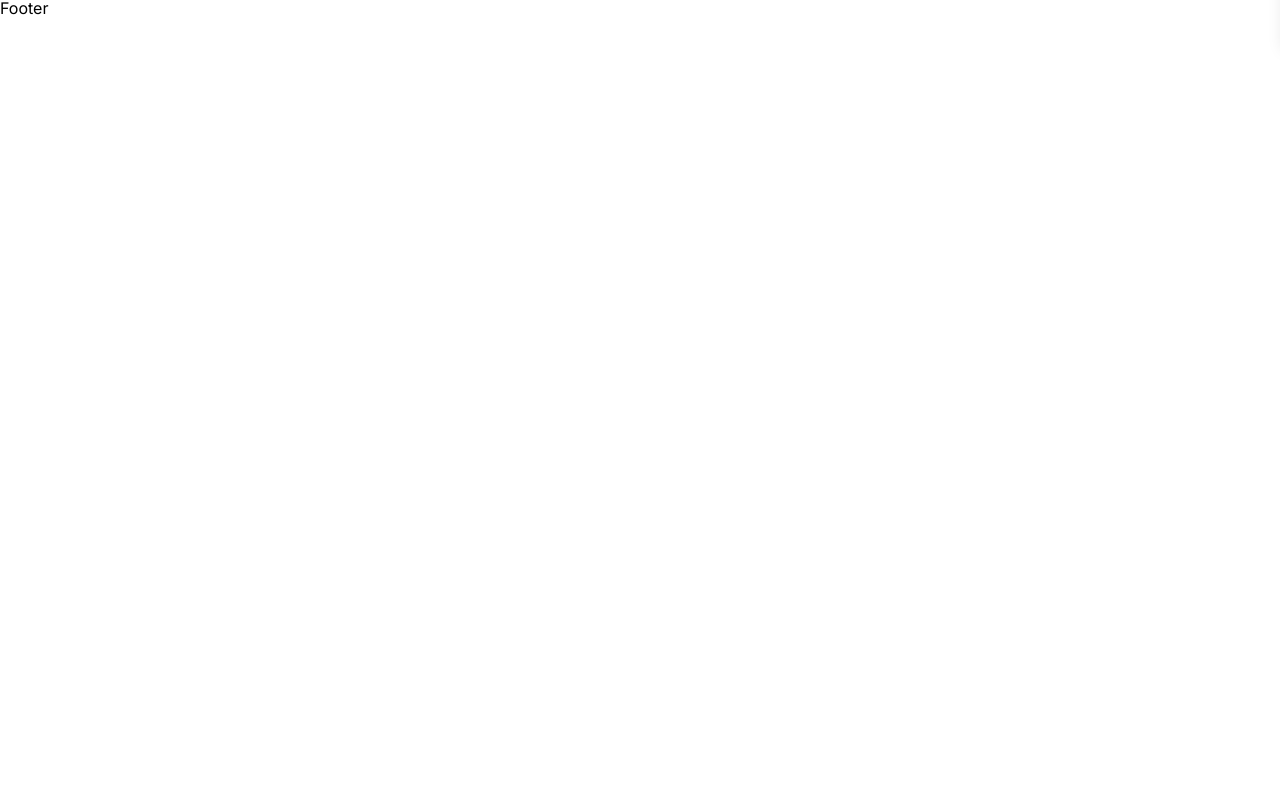
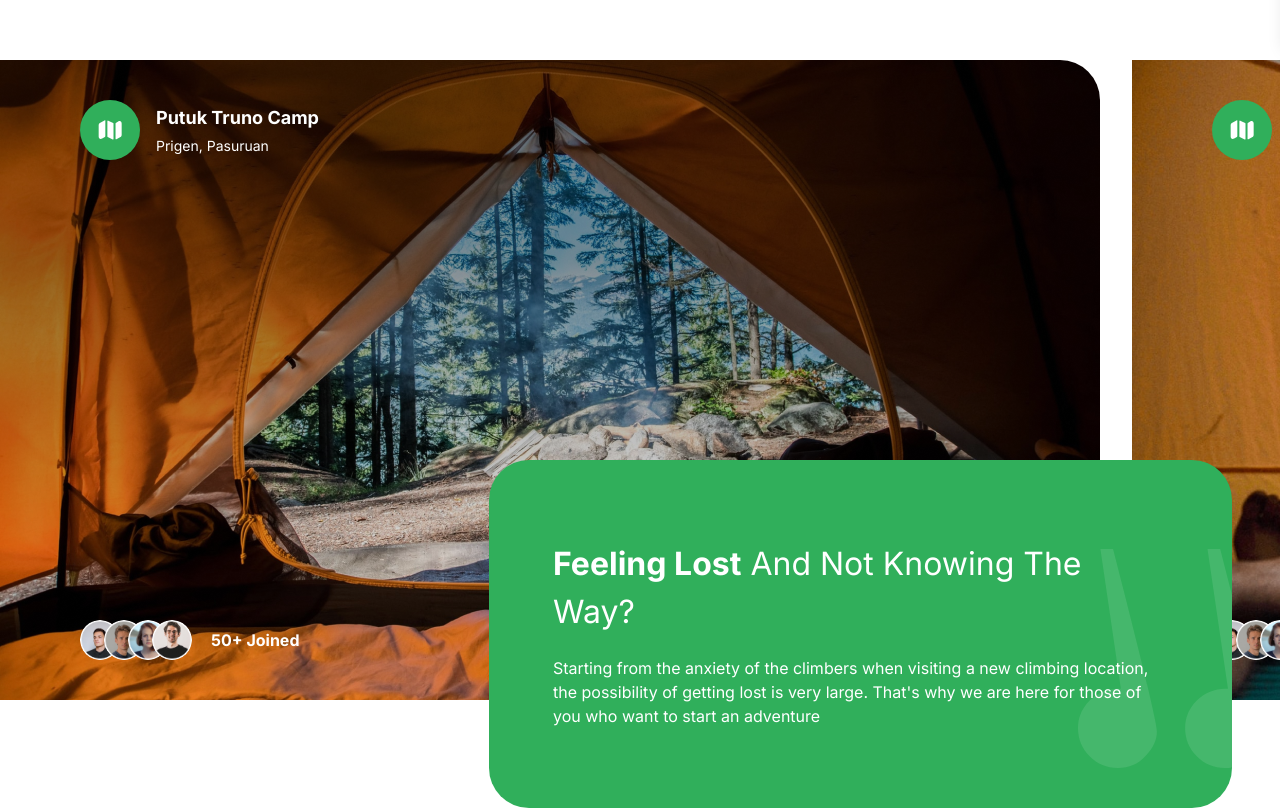
Before and after one commit to MenathNDGD/Travel-Web-UI-NextJS, a Next.js app: page / in a window 1280 px wide. Shown: the part 757-1567 px from the top of the page. Before the commit the page ends 800 px from the top, so only its background shows below. Built offline with nearby package versions, Linux system fonts and the light colour scheme.

Commit message:
Add Camp component with dynamic campsite listings and details

```diff
--- a/components/Camp.tsx
+++ b/components/Camp.tsx
@@ -1,7 +1,145 @@
-import React from "react";
+import Image from "next/image";
+
+import { PEOPLE_URL } from "@/constants";
+
+interface CampSiteProps {
+  backgroundImage: string;
+  title: string;
+  subTitle: string;
+  peopleJoined: string;
+}
+
+const CampSite = ({
+  backgroundImage,
+  title,
+  subTitle,
+  peopleJoined,
+}: CampSiteProps) => {
+  return (
+    <div
+      className={`h-full w-full min-w-[1100px] ${backgroundImage} bg-cover bg-no-repeat lg:rounded-r-5xl 2xl:rounded-5xl`}
+    >
+      <div className="flex h-full flex-col items-start justify-between p-6 lg:px-20 lg:py-10">
+        <div className="flexCenter gap-4">
+          <div className="rounded-full bg-green-50 p-4">
+            <Image src={"/folded-map.svg"} alt="Map" width={28} height={28} />
+          </div>
+          <div className="flex flex-col gap-1">
+            <h4 className="bold-18 text-white">{title}</h4>
+            <p className="regular-14 text-white">{subTitle}</p>
+          </div>
+        </div>
+
+        <div className="flexCenter gap-6">
+          <span className="flex -space-x-4 overflow-hidden">
+            {PEOPLE_URL.map((url) => (
+              <Image
+                src={url}
+                key={url}
+                alt="Person"
+                width={52}
+                height={52}
+                className="inline-block h-10 w-10 rounded-full"
+              />
+            ))}
+          </span>
+          <p className="bold-16 md:bold-20 ml-[-5px] text-white">
+            {peopleJoined}
+          </p>
+        </div>
+      </div>
+    </div>
+  );
+};
 
 const Camp = () => {
-  return <div>Camp</div>;
+  return (
+    <section className="2xl:mx-auto 2xl:max-w-[1440px] relative flex flex-col py-10 lg:mb-10 lg:py-40 xl:mb-20">
+      <div className="hide-scrollbar flex h-[340px] w-full items-start justify-start gap-8 overflow-x-auto lg:h-[400px] xl:h-[640px]">
+        <CampSite
+          backgroundImage="bg-bg-img-1"
+          title="Putuk Truno Camp"
+          subTitle="Prigen, Pasuruan"
+          peopleJoined="50+ Joined"
+        />
+        <CampSite
+          backgroundImage="bg-bg-img-2"
+          title="Ranu Kumbolo Camp"
+          subTitle="Bromo Tengger Semeru National Park, East Java"
+          peopleJoined="100+ Joined"
+        />
+        <CampSite
+          backgroundImage="bg-bg-img-3"
+          title="Pine Forest Camp"
+          subTitle="Lembang, Bandung"
+          peopleJoined="80+ Joined"
+        />
+        <CampSite
+          backgroundImage="bg-bg-img-4"
+          title="Gunung Pancar Campground"
+          subTitle="Bogor, West Java"
+          peopleJoined="120+ Joined"
+        />
+        <CampSite
+          backgroundImage="bg-bg-img-5"
+          title="Taman Wisata Gunung Bunder"
+          subTitle="Mount Salak, Bogor"
+          peopleJoined="90+ Joined"
+        />
+        <CampSite
+          backgroundImage="bg-bg-img-6"
+          title="Cikole Jayagiri Resort Camp"
+          subTitle="Lembang, Bandung"
+          peopleJoined="70+ Joined"
+        />
+        <CampSite
+          backgroundImage="bg-bg-img-7"
+          title="Bukit Asmara Situk Camp"
+          subTitle="Kebumen, Central Java"
+          peopleJoined="60+ Joined"
+        />
+        <CampSite
+          backgroundImage="bg-bg-img-8"
+          title="Bedengan Campground"
+          subTitle="Malang, East Java"
+          peopleJoined="110+ Joined"
+        />
+        <CampSite
+          backgroundImage="bg-bg-img-9"
+          title="Bukit Rhema Camp"
+          subTitle="Magelang, Central Java"
+          peopleJoined="75+ Joined"
+        />
+        <CampSite
+          backgroundImage="bg-bg-img-10"
+          title="Lembah Indah Malang Camp"
+          subTitle="Malang, East Java"
+          peopleJoined="95+ Joined"
+        />
+      </div>
+
+      <div className="flex items-center justify-end mt-10 px-6 lg:-mt-60 lg:mr-6">
+        <div className="bg-green-50 p-8 lg:max-w-[500px] xl:max-w-[743px] xl:rounded-5xl xl:px-16 xl:py-20 relative w-full overflow-hidden rounded-3xl">
+          <h2 className="text-[24px] font-[400] md:text-[32px] md:font-[400] 2xl:text-[64px] 2xl:font-[400] 2xl:leading-[120%] capitalize text-white">
+            <strong>Feeling Lost</strong> And Not Knowing The Way?
+          </h2>
+          <p className="text-[14px] font-[400] xl:text-[16px] xl:font-[400] mt-5 text-white">
+            Starting from the anxiety of the climbers when visiting a new
+            climbing location, the possibility of getting lost is very large.
+            That's why we are here for those of you who want to start an
+            adventure
+          </p>
+          <Image
+            src="/quote.svg"
+            alt="Camp-2"
+            width={186}
+            height={219}
+            className="camp-quote"
+          />
+        </div>
+      </div>
+    </section>
+  );
 };
 
 export default Camp;
```
